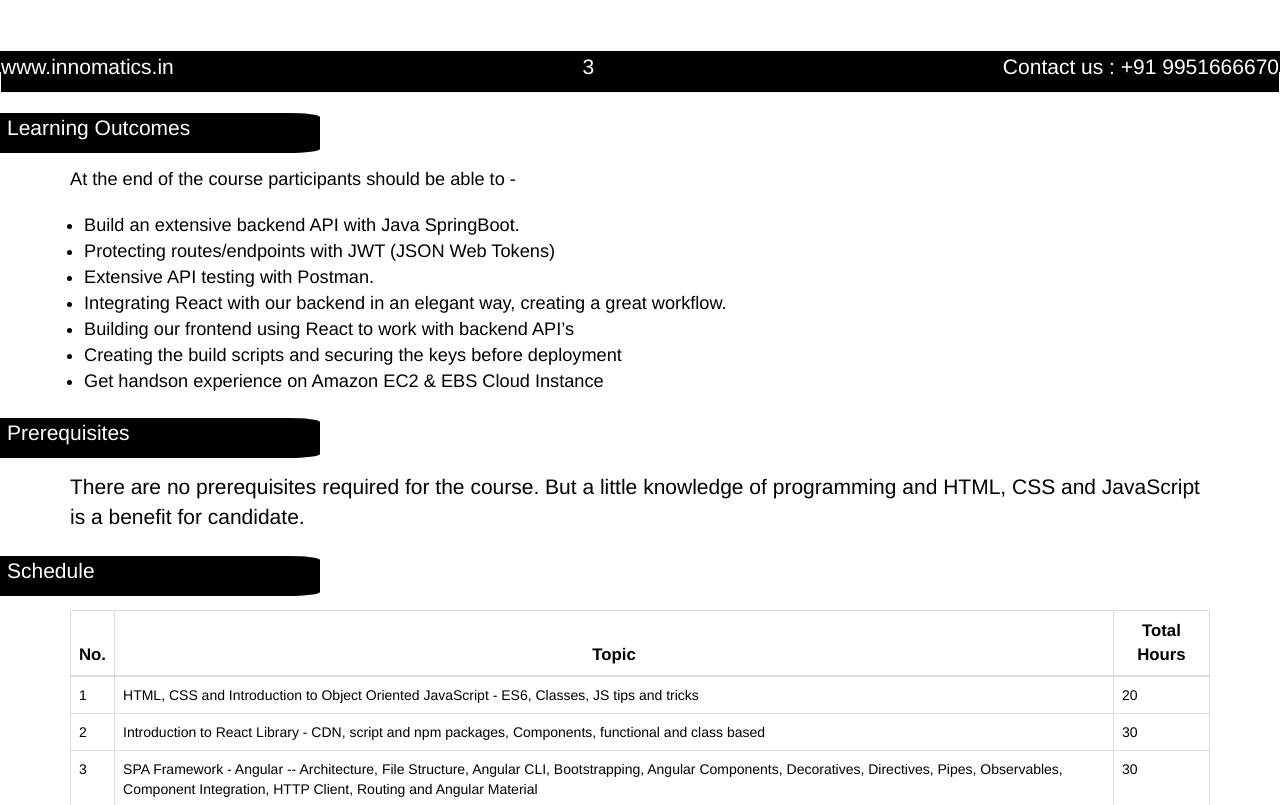
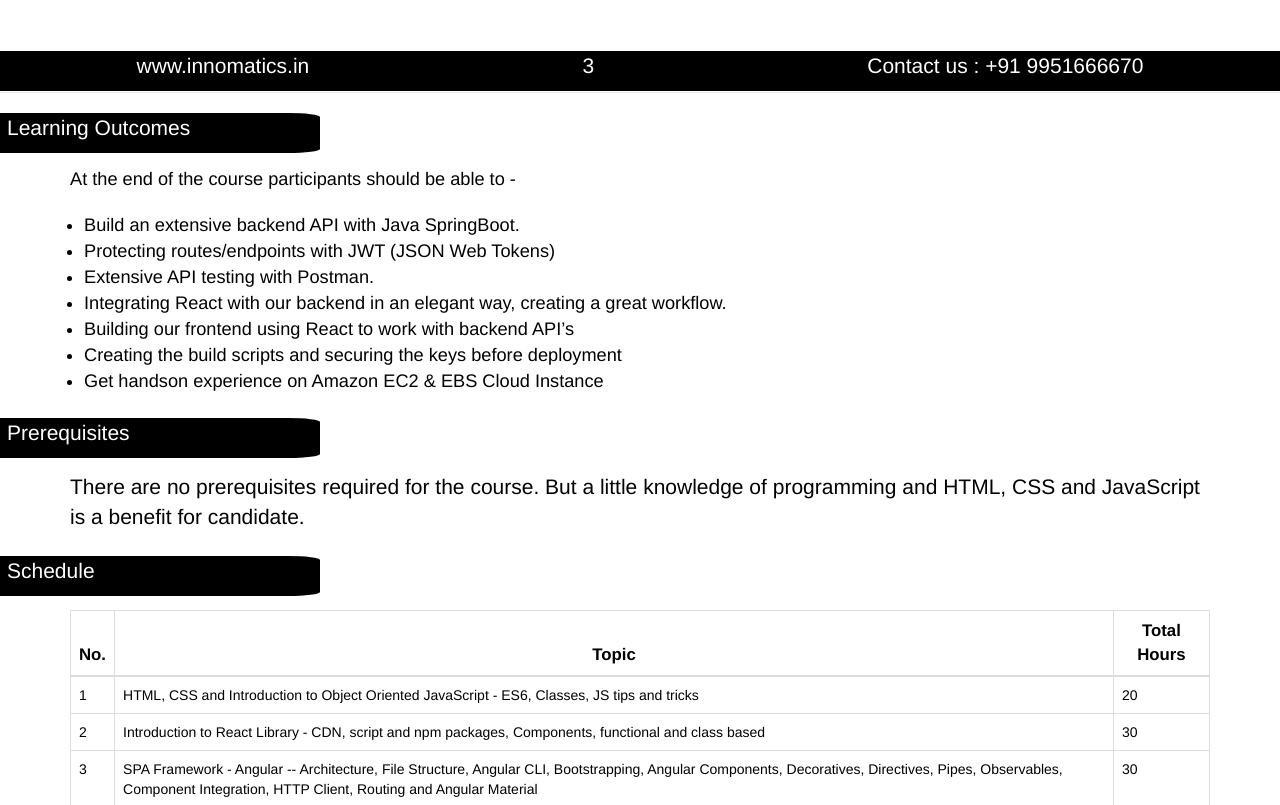
Before and after one commit to arunkudiyal/fsd_curriculum, a plain HTML site: page index.html in a window 1280 px wide. Shown: the part 2454-3259 px from the top of the page. Drawn offline with nearby package versions, Linux system fonts and the light colour scheme.

Commit message:
Final Commit

```diff
--- a/styles.css
+++ b/styles.css
@@ -104,14 +104,14 @@ p {
 }
 
 .page-breaker {
-    border: 1px solid black;
+    /* border: 1px solid black; */
     height: 1.5em;
     /* margin-bottom: 2em; */
 }
 
 .page-breaker-container {
     display: flex;
-    justify-content: space-between;
+    justify-content: space-around;
     background-color: black;
 }
 
@@ -172,13 +172,13 @@ table thead th {
     }
 
     .page-breaker {
-        border: 1px solid black;
+        /* border: 1px solid black; */
         height: 1.5em;
     }
 
     .page-breaker-container {
         display: flex;
-        justify-content: space-between;
+        justify-content: space-around;
         background-color: black;
     }
 
@@ -193,9 +193,9 @@ table thead th {
 
     .module-heading, .module-heading-two, .module-heading-three {
         background-color: black;
-        padding-left: 1em;
+        padding-left: 0em;
         width: 45vw;
-        height: 5vh;
+        height: 6vh;
         border-radius: 0 15% 15% 0;
         margin: 1em 0em;
     }
```
